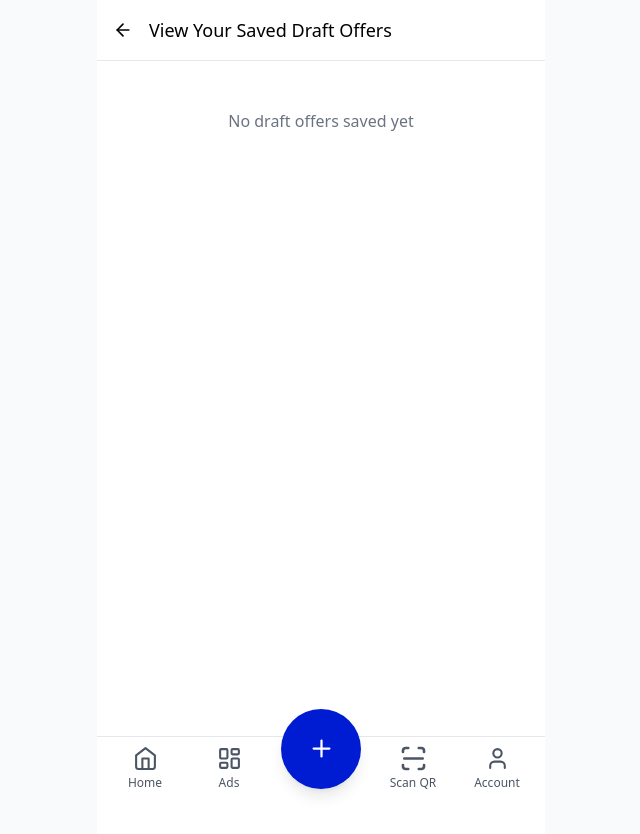
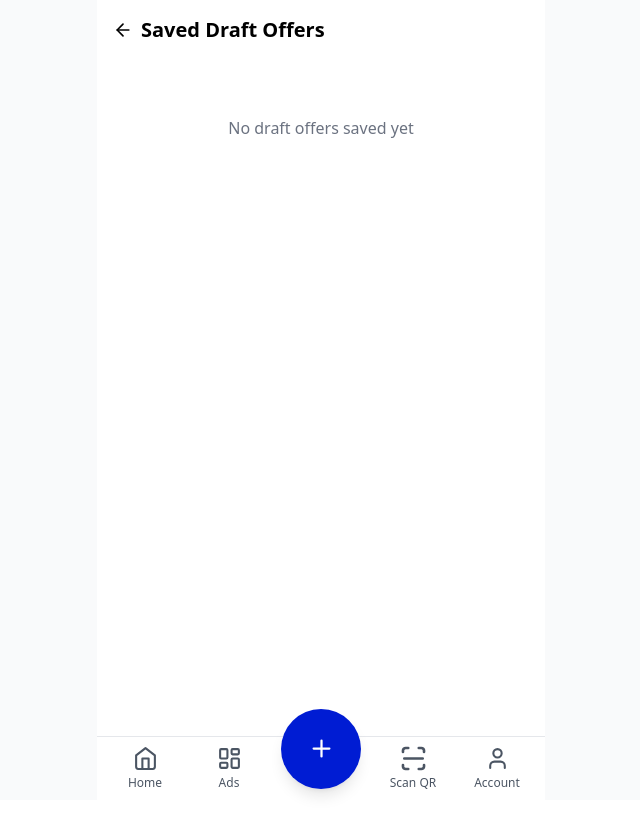
Before and after one commit to DevxD98/Owner-s-page, a React (Vite) app: page /draft-offers in a window 1280 px wide. Shown: the top 834 px of the page, without its empty margins (319-959 px from the left). After the commit the page ends 800 px from the top, so only its background shows below. Built offline with nearby package versions, Linux system fonts and the light colour scheme.

Commit message:
Implemented DraftOffersPage: displays unsaved or draft offers

```diff
--- a/src/pages/DraftOffersPage.jsx
+++ b/src/pages/DraftOffersPage.jsx
@@ -1,65 +1,39 @@
 import React from 'react';
+import { ArrowLeft } from 'lucide-react';
 import { useNavigate } from 'react-router-dom';
-import { ArrowLeft } from 'lucide-react';
 import { useApp } from '../contexts/AppContext';
+import OfferItem from '../components/offers/OfferItem';
 
 const DraftOffersPage = () => {
   const navigate = useNavigate();
-  const { draftOffers, addOffer } = useApp();
+  const { offers } = useApp();
 
-  const handleEdit = (offerId) => {
-    navigate(`/create-offer?id=${offerId}&draft=true`);
-  };
-
-  const handlePublish = (offerId) => {
-    // Find the draft offer by ID
-    const draftToPublish = draftOffers.find(offer => offer.id === offerId);
-
-    if (draftToPublish) {
-      // Add the draft offer to the published offers
-      addOffer(draftToPublish);
-      // Navigate to the published offers page
-      navigate('/my-ads');
-    }
-  };
+  // Filter only draft offers
+  const draftOffers = offers.filter(offer => offer.isDraft);
 
   return (
-    <div className="flex flex-col w-full bg-white min-h-screen">
-      {/* Header */}
-      <div className="p-4 border-b border-gray-200 flex items-center">
-        <button onClick={() => navigate(-1)} className="mr-4">
+    <div className="p-4">
+      <div className="flex items-center mb-6">
+        <button onClick={() => navigate(-1)} className="mr-2">
           <ArrowLeft size={20} />
         </button>
-        <h1 className="text-lg font-medium">View Your Saved Draft Offers</h1>
+        <h1 className="text-xl font-bold">Saved Draft Offers</h1>
       </div>
 
-      {/* Draft Offers List */}
-      <div className="p-4 space-y-4">
-        {draftOffers && draftOffers.length > 0 ? (
+      <div className="space-y-4">
+        {draftOffers.length > 0 ? (
           draftOffers.map((offer) => (
-            <div key={offer.id} className="bg-white rounded-lg shadow p-4 mb-4">
-              <h2 className="font-semibold text-lg">{offer.title}</h2>
-              <p className="text-sm text-gray-500 mb-2">Last edited: {offer.lastEdited || 'May 9'}</p>
-
-              <div className="flex space-x-2 mt-2">
-                <button
-                  onClick={() => handleEdit(offer.id)}
-                  className="px-6 py-2 border border-gray-300 rounded-full text-sm font-medium"
-                >
-                  Edit
-                </button>
-                <button
-                  onClick={() => handlePublish(offer.id)}
-                  className="px-6 py-2 bg-blue-600 text-white rounded-full text-sm font-medium"
-                >
-                  Publish
-                </button>
-              </div>
-            </div>
+            <OfferItem
+              key={offer.id}
+              id={offer.id}
+              title={offer.title}
+              validTill={offer.validTill}
+              isActive={offer.isActive}
+            />
           ))
         ) : (
-          <div className="text-center py-8">
-            <p className="text-gray-500">No draft offers saved yet</p>
+          <div className="text-center py-12 text-gray-500">
+            <p>No draft offers saved yet</p>
           </div>
         )}
       </div>
```
